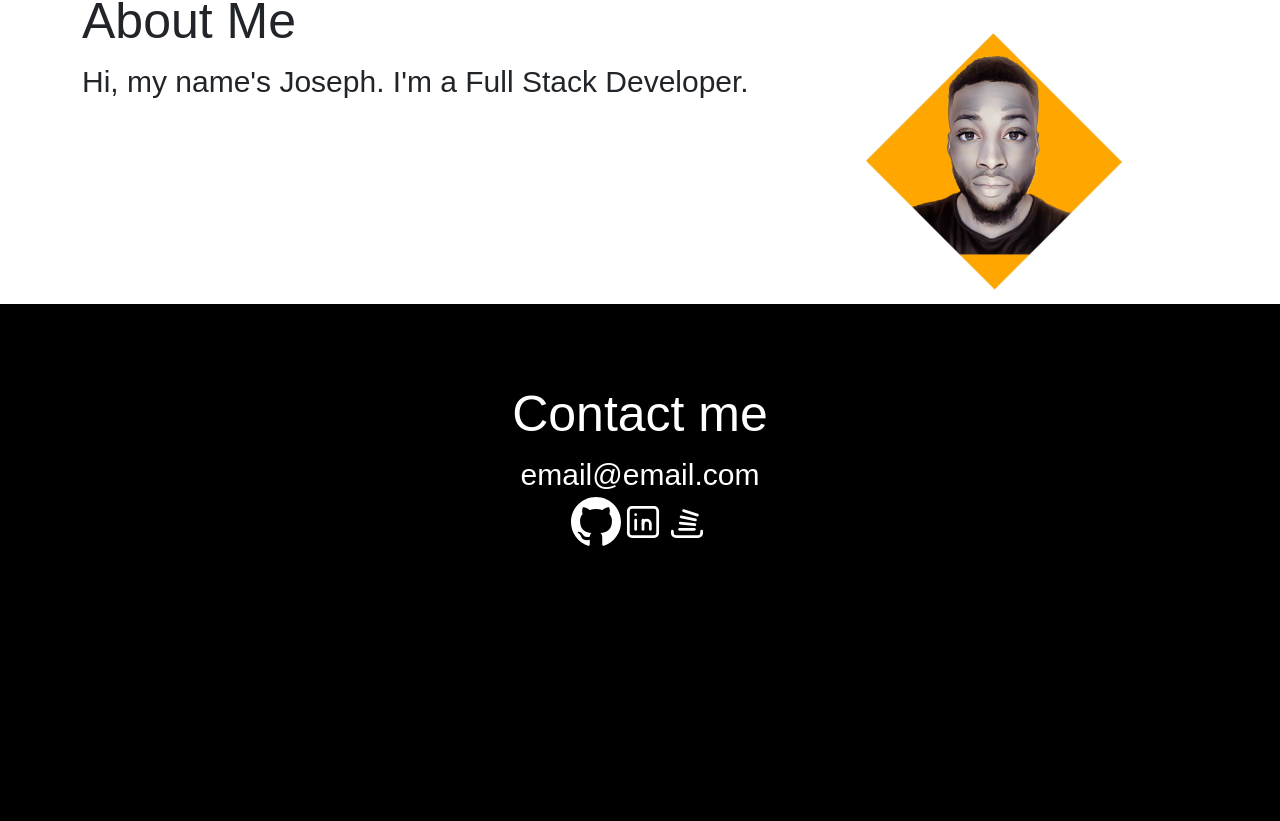
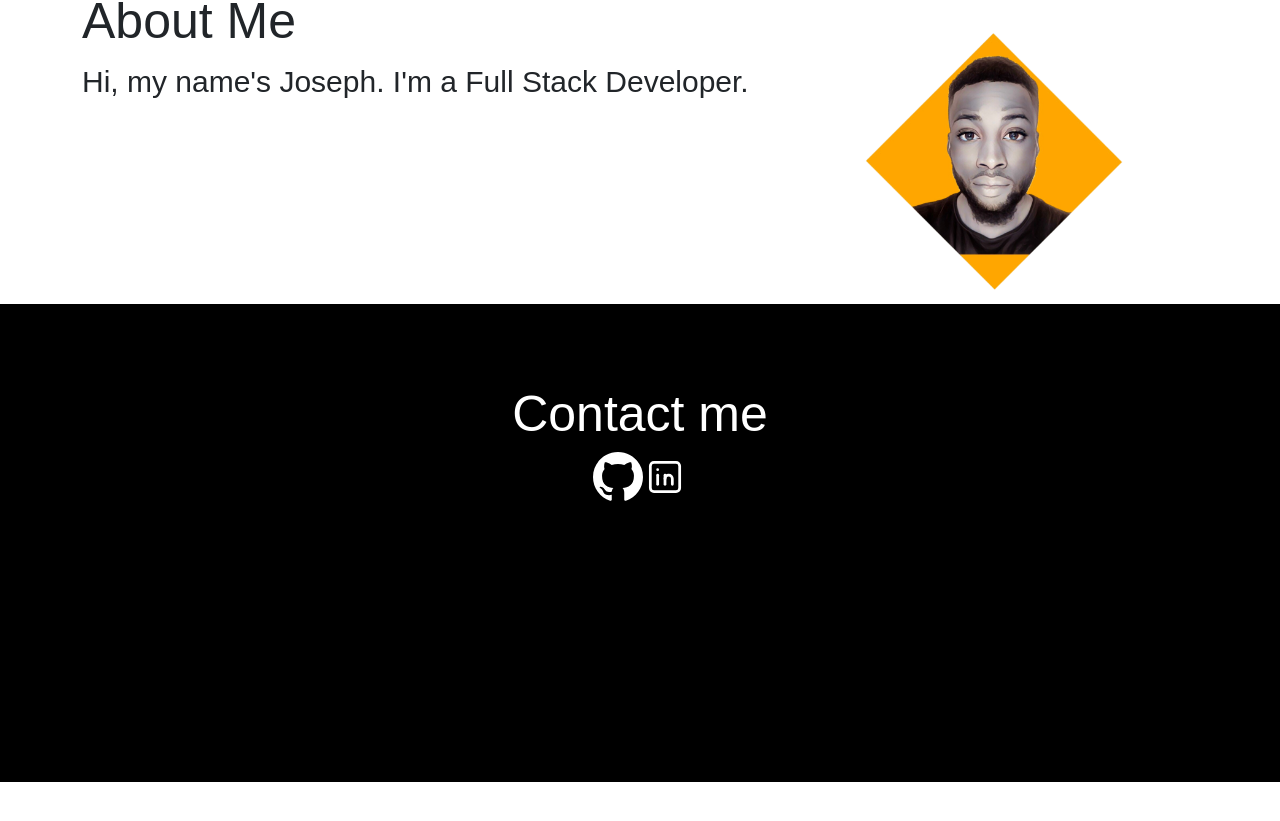
Before and after one commit to joesen-dev/react-portfolio, a React (Create React App) app: page / in a window 1280 px wide. Shown: the part 809-1630 px from the top of the page. After the commit the page ends 1591 px from the top, so only its background shows below. Built offline with nearby package versions, Linux system fonts and the light colour scheme.

Commit message:
Added resume and LinkedIn. Prettier ran a format

```diff
--- a/src/components/Footer/index.js
+++ b/src/components/Footer/index.js
@@ -4,8 +4,8 @@ function Footer() {
   return (
     <footer id='contact'>
       <h2>Contact me</h2>
-      <p>email@email.com</p>
       <div className='socials'>
+        {/* GitHub */}
         <a href='https://github.com/joesen-dev' className='github'>
           <svg
             xmlns='http://www.w3.org/2000/svg'
@@ -16,7 +16,8 @@ function Footer() {
             <path d='M12 0c-6.626 0-12 5.373-12 12 0 5.302 3.438 9.8 8.207 11.387.599.111.793-.261.793-.577v-2.234c-3.338.726-4.033-1.416-4.033-1.416-.546-1.387-1.333-1.756-1.333-1.756-1.089-.745.083-.729.083-.729 1.205.084 1.839 1.237 1.839 1.237 1.07 1.834 2.807 1.304 3.492.997.107-.775.418-1.305.762-1.604-2.665-.305-5.467-1.334-5.467-5.931 0-1.311.469-2.381 1.236-3.221-.124-.303-.535-1.524.117-3.176 0 0 1.008-.322 3.301 1.23.957-.266 1.983-.399 3.003-.404 1.02.005 2.047.138 3.006.404 2.291-1.552 3.297-1.23 3.297-1.23.653 1.653.242 2.874.118 3.176.77.84 1.235 1.911 1.235 3.221 0 4.609-2.807 5.624-5.479 5.921.43.372.823 1.102.823 2.222v3.293c0 .319.192.694.801.576 4.765-1.589 8.199-6.086 8.199-11.386 0-6.627-5.373-12-12-12z' />
           </svg>
         </a>
-        <a href='https://github.com/joesen-dev' className='github'>
+        {/* LinkedIn */}
+        <a href='https://www.linkedin.com/in/josephsenyonga418245213/'>
           <svg
             xmlns='http://www.w3.org/2000/svg'
             className='icon icon-tabler icon-tabler-brand-linkedin'
@@ -36,28 +37,6 @@ function Footer() {
             <path d='M16 16v-3a2 2 0 0 0 -4 0' />
           </svg>
         </a>
-        <a
-          href='https://stackoverflow.com/users/19129613/joseph'
-          className='stackoverflow'>
-          <svg
-            xmlns='http://www.w3.org/2000/svg'
-            className='icon icon-tabler icon-tabler-brand-stackoverflow'
-            width='44'
-            height='44'
-            viewBox='0 0 24 24'
-            strokeWidth='1.5'
-            stroke='currentColor'
-            fill='none'
-            strokeLinecap='round'
-            strokeLinejoin='round'>
-            <path stroke='none' d='M0 0h24v24H0z' fill='none' />
-            <path d='M4 17v1a2 2 0 0 0 2 2h12a2 2 0 0 0 2 -2v-1' />
-            <path d='M8 16h8' />
-            <path d='M8.322 12.582l7.956 .836' />
-            <path d='M8.787 9.168l7.826 1.664' />
-            <path d='M10.096 5.764l7.608 2.472' />
-          </svg>
-        </a>
       </div>
     </footer>
   );
```
Also changed, not shown: src/components/Resume/index.js (+19 -19 lines), 2 other files (tests, documents, lock files or other folders).
